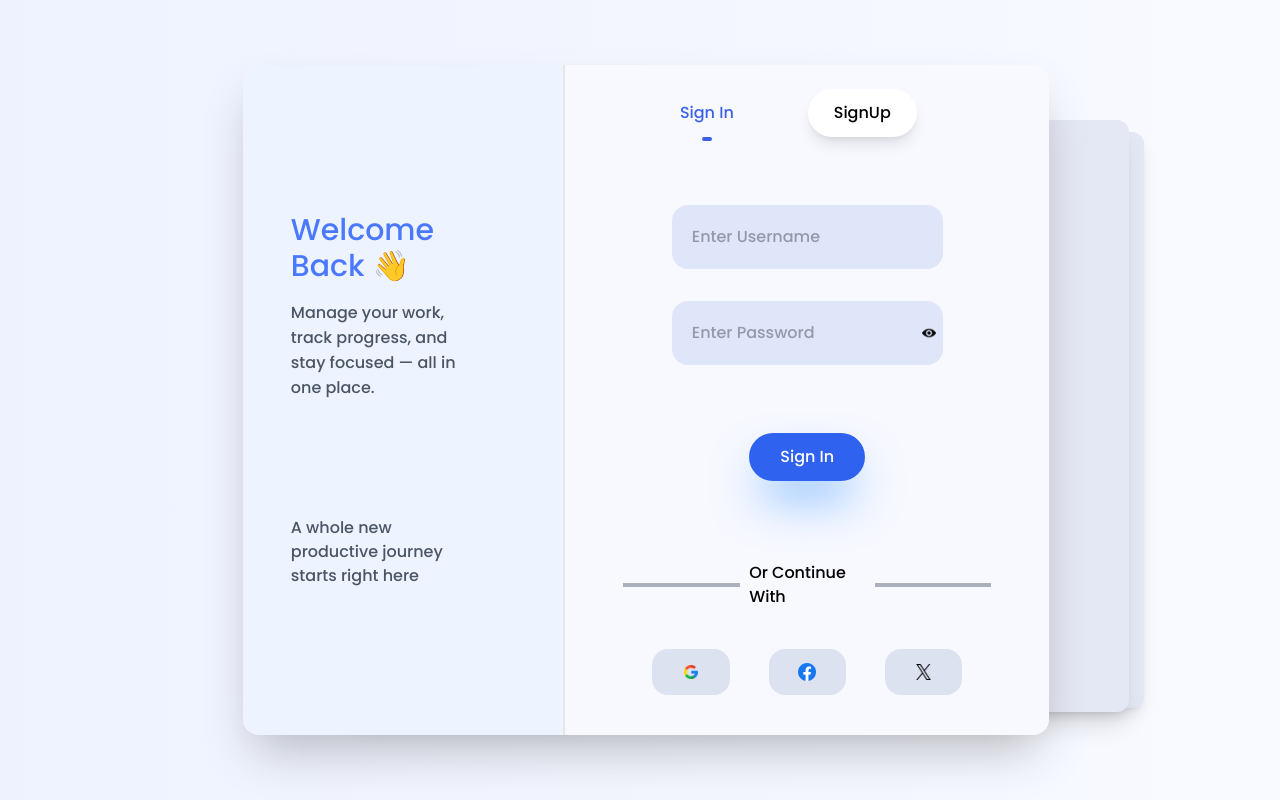
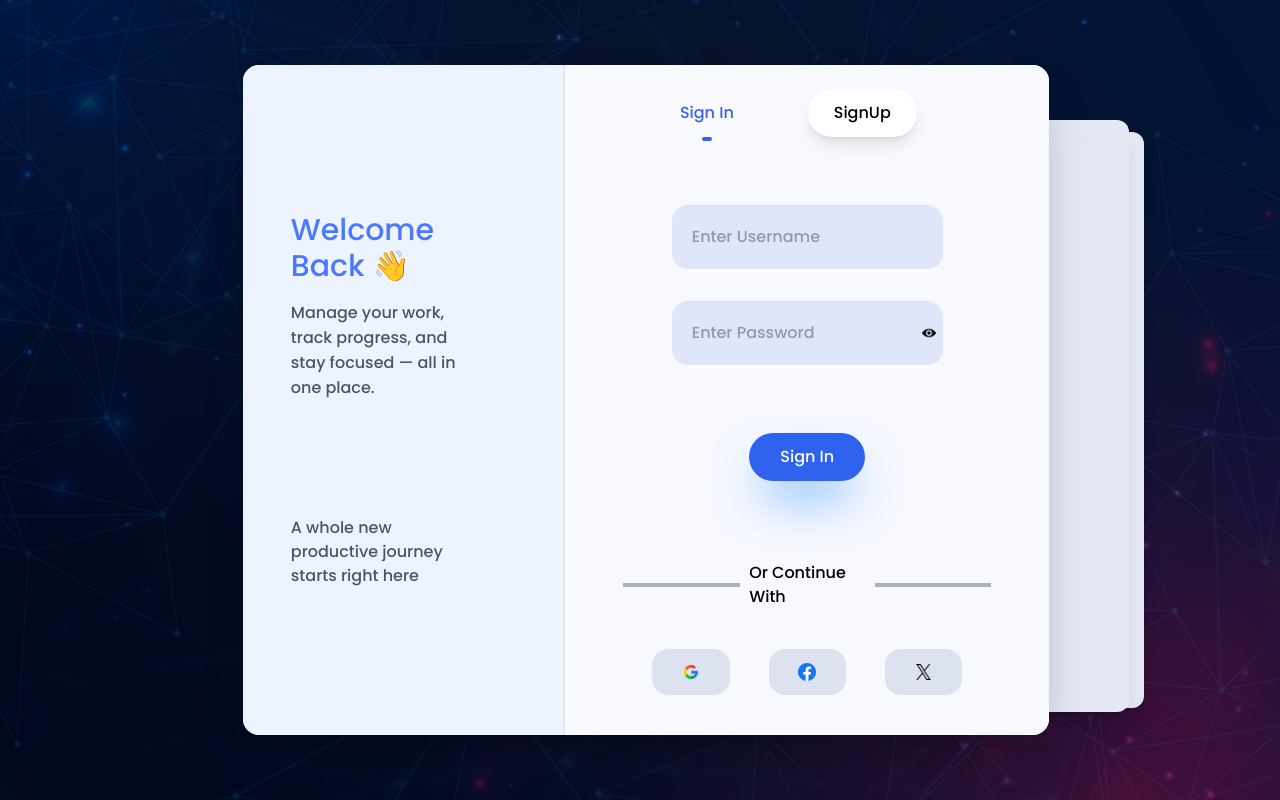
Before and after one commit to Prateek-Shar/Dashboard_Frontend, a React (Vite) app: page / in a window 1280 px wide. Built offline with nearby package versions, Linux system fonts and the light colour scheme.

Commit message:
Changes in Login section

```diff
--- a/src/Pages/Login_Register.tsx
+++ b/src/Pages/Login_Register.tsx
@@ -3,6 +3,7 @@ import Register_Head from "../components/login_register_com/register_head";
 import Login_Head from "../components/login_register_com/login_head";
 import Register_Form from "../components/login_register_com/register_form";
 import { UserProvider } from '../context/login_context';
+import bg_login from "../../public/images/bg_login.jpg";
 import { useState } from "react";
 
 
@@ -31,7 +32,7 @@ const Login_Register = () => {
 
     return (
 
-        <div className="xl:w-screen xl:h-screen gradient-background flex justify-center items-center ml:w-full ml:h-screen ml:justify-normal mm:w-full mm:h-full mm:justify-normal mm:py-13">
+        <div className="xl:w-screen xl:h-screen bg-[url(/public/images/bg_login.jpg)] bg-cover bg-no-repeat flex justify-center items-center ml:w-full ml:h-screen ml:justify-normal mm:w-full mm:h-full mm:justify-normal mm:py-13">
 
             <div className="w-[90%] flex justify-center items-center">
                 {loginBg && (
```
Also changed, not shown: public/images/bg_login.jpg (added).
